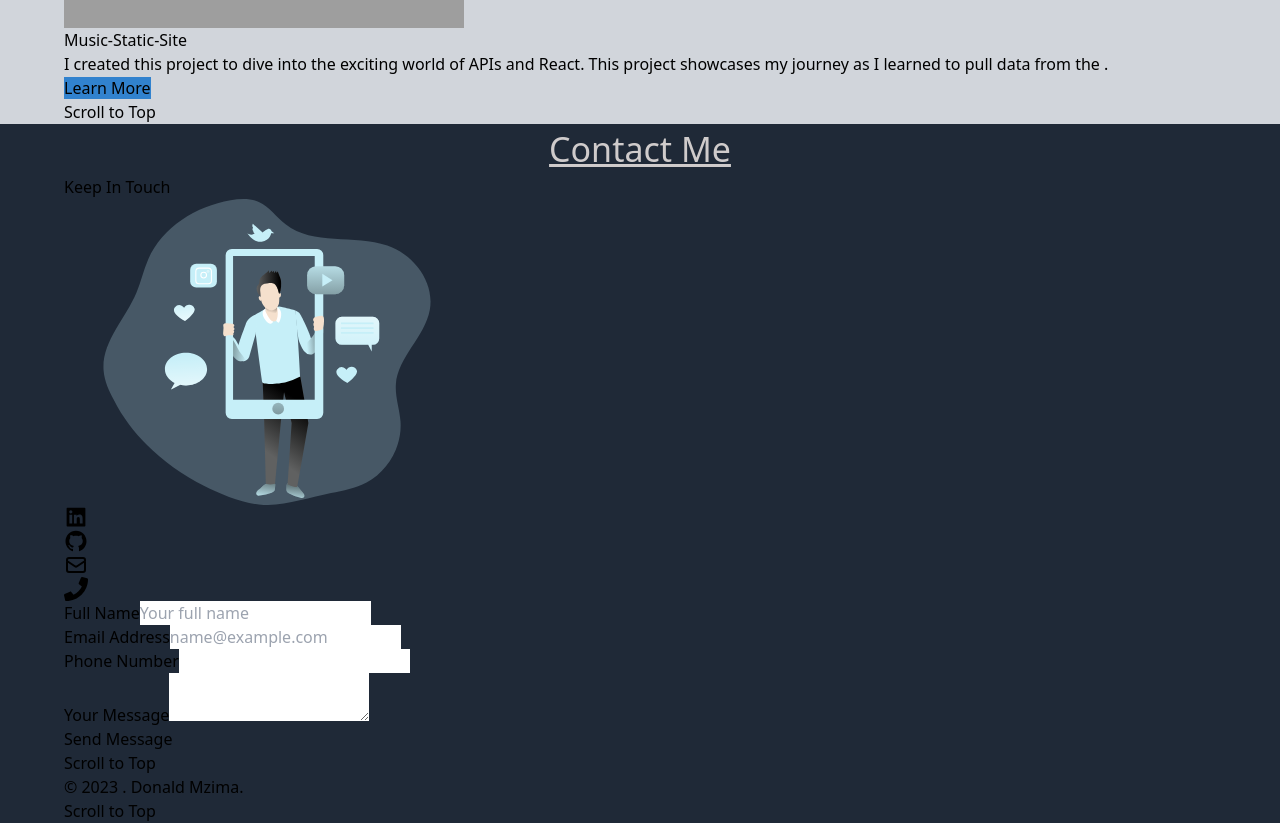
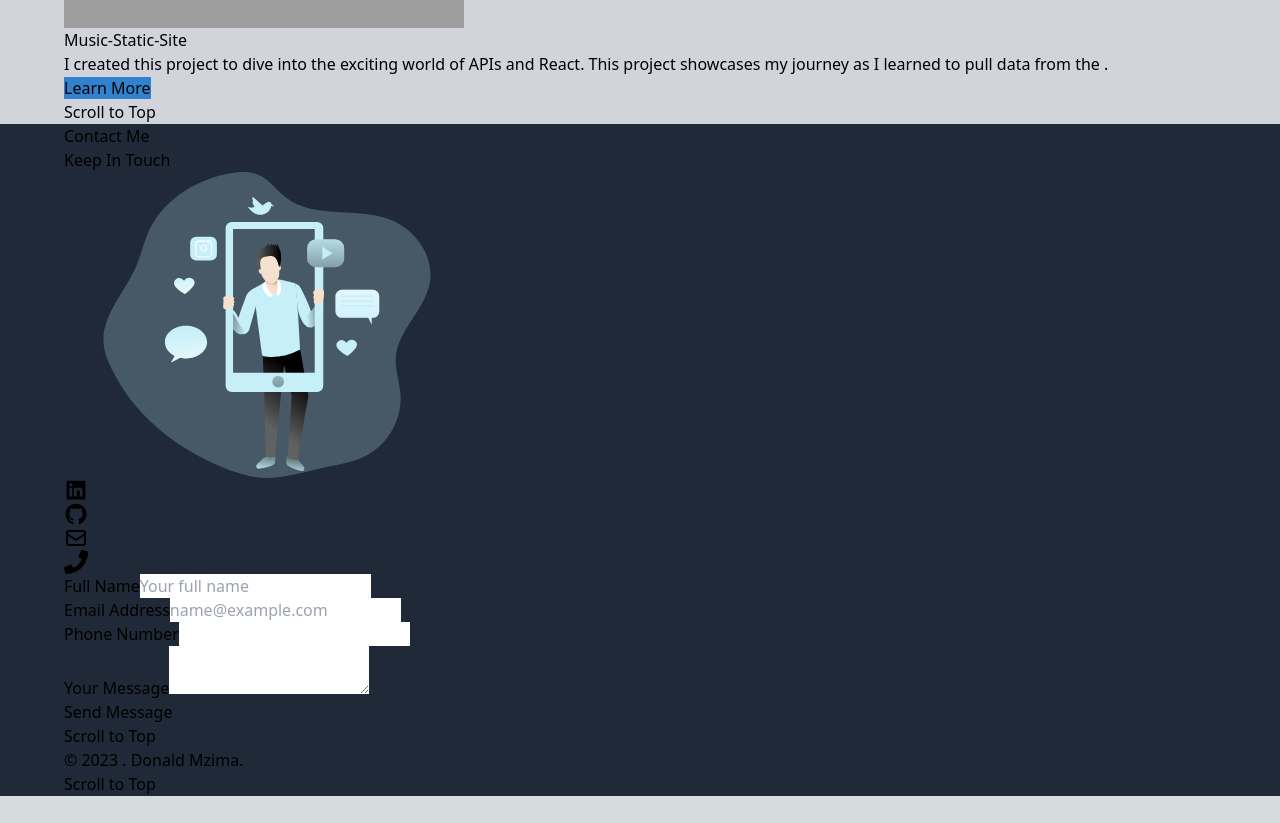
Before and after one commit to DonaldMzima/Portfolio, a Next.js app: page / in a window 1280 px wide. Shown: the part 8700-9523 px from the top of the page. After the commit the page ends 9496 px from the top, so only its background shows below. Built offline with nearby package versions, Linux system fonts and the light colour scheme; grey boxes are pictures that could not be loaded.

Commit message:
ref:delete styled component on the  contact page

```diff
--- a/src/Components/Contacts/contact.tsx
+++ b/src/Components/Contacts/contact.tsx
@@ -1,6 +1,5 @@
 import React, { useState } from 'react'
 import { AiFillGithub, AiFillLinkedin } from 'react-icons/ai'
-import styled from '@emotion/styled'
 import { FaPhone } from 'react-icons/fa'
 import { HiOutlineMail } from 'react-icons/hi'
 import ContactSvg from '../Svg/ContactSvg'
@@ -9,21 +8,12 @@ import { toast } from 'react-toastify'
 import * as Yup from 'yup'
 import { yupResolver } from '@hookform/resolvers/yup'
 import { useForm } from 'react-hook-form'
-
-const Title = styled.h1`
-  color: #cfcbcb;
-  font-size: 34px;
-  text-align: center;
-  margin-top: 0px;
-  text-decoration: underline;
-`
 const schema = Yup.object().shape({
   fullName: Yup.string().required('Full Name is required'),
   email: Yup.string().email('Invalid email').required('Email is required'),
   phoneNumber: Yup.string().required('Phone Number is required'),
   message: Yup.string().required('Message is required'),
 })
-
 const ContactForm = () => {
   const [submitting, setSubmitting] = useState(false)
 
@@ -75,7 +65,9 @@ const ContactForm = () => {
 
   return (
     <div id="contact" className="py-10">
-      <Title>Contact Me</Title>
+      <h1 className="text-center text-gray-300 text-3xl font-bold underline mb-10">
+        Contact Me
+      </h1>
       <div className="py-10">
         <div className="flex flex-col md:flex-row justify-center items-center">
           {/* SVG and icons */}
@@ -171,7 +163,6 @@ const ContactForm = () => {
                 </div>
                 <div className="flex items-center justify-between">
                   <button
-                    // aria-label="Submit contact form"
                     className="w-max rounded-full border-2 border-blue-400 bg-stone-900 px-4 py-2 text-sm font-medium text-white shadow-md outline-none hover:bg-stone-800 focus:ring-2 focus:ring-orange-600 focus:ring-offset-2 focus:ring-offset-stone-800"
                     type="submit"
                     disabled={submitting}
```
